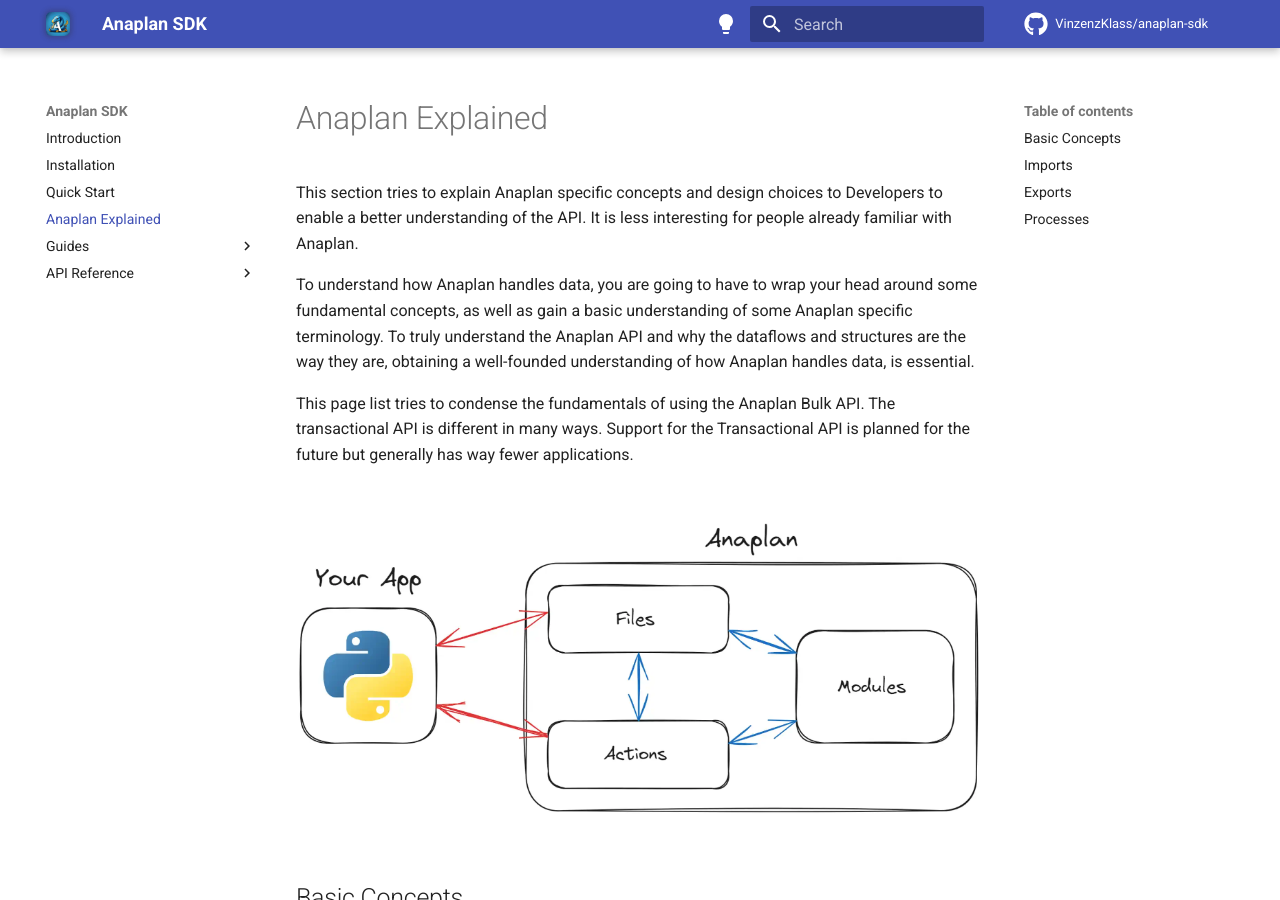
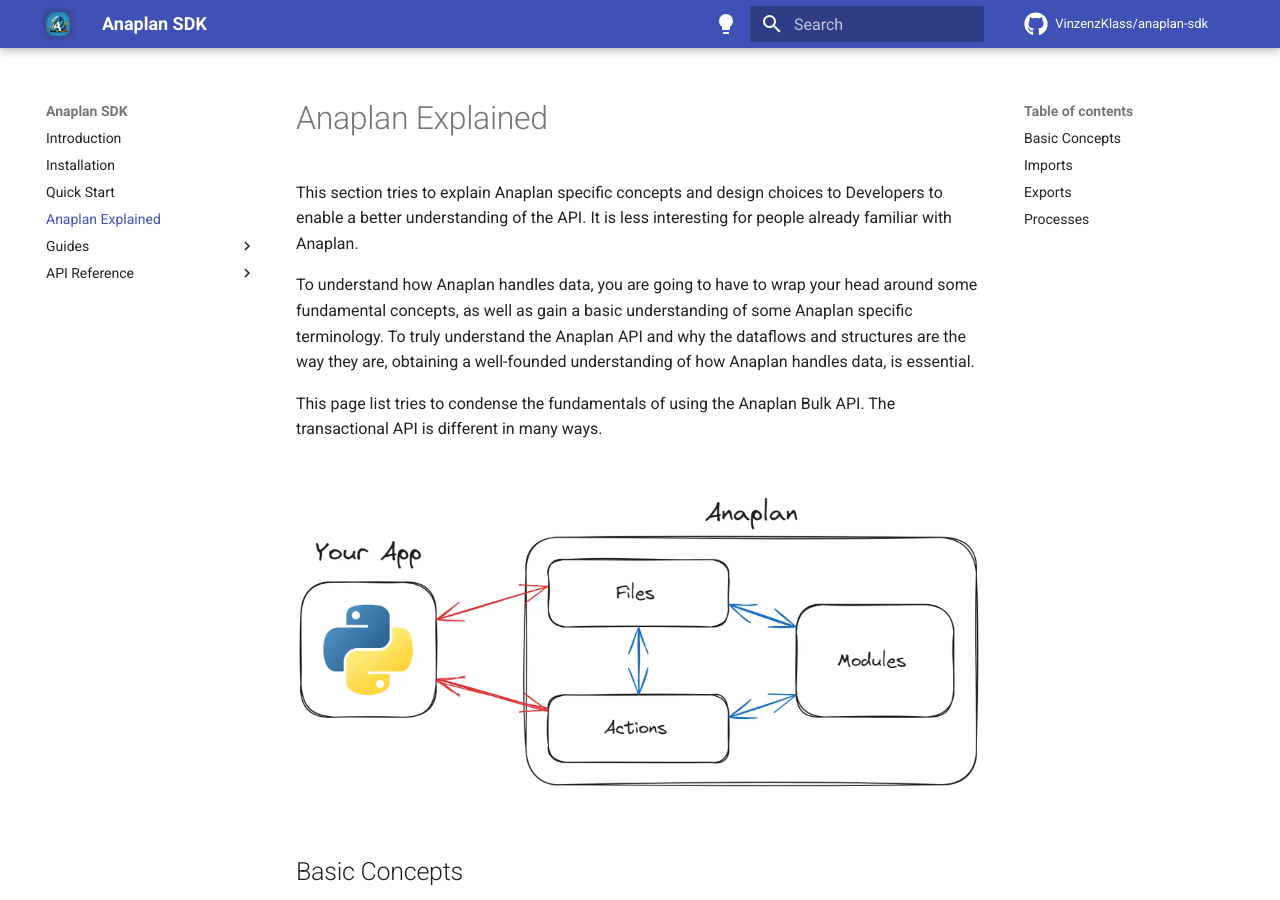
Before and after one commit to VinzenzKlass/anaplan-sdk, an MkDocs documentation site: the page built from docs/anaplan_explained.md, in a window 1280 px wide and 900 px high. Built offline with MkDocs 1.6.1 and Material for MkDocs 9.7.7, drawn with Linux system fonts in a browser that asks for light colours; comment, search, counter and statistics services are not loaded.

Commit message:
chore: remove outdated future mention of transactional API (#142)

```diff
--- a/docs/anaplan_explained.md
+++ b/docs/anaplan_explained.md
@@ -8,7 +8,7 @@
 essential.
 
 This page list tries to condense the fundamentals of using the Anaplan Bulk API. The transactional API is different
-in many ways. Support for the Transactional API is planned for the future but generally has way fewer applications.
+in many ways.
 
 
 <p align="center" style="margin: 40px 0 40px 0;">
```
